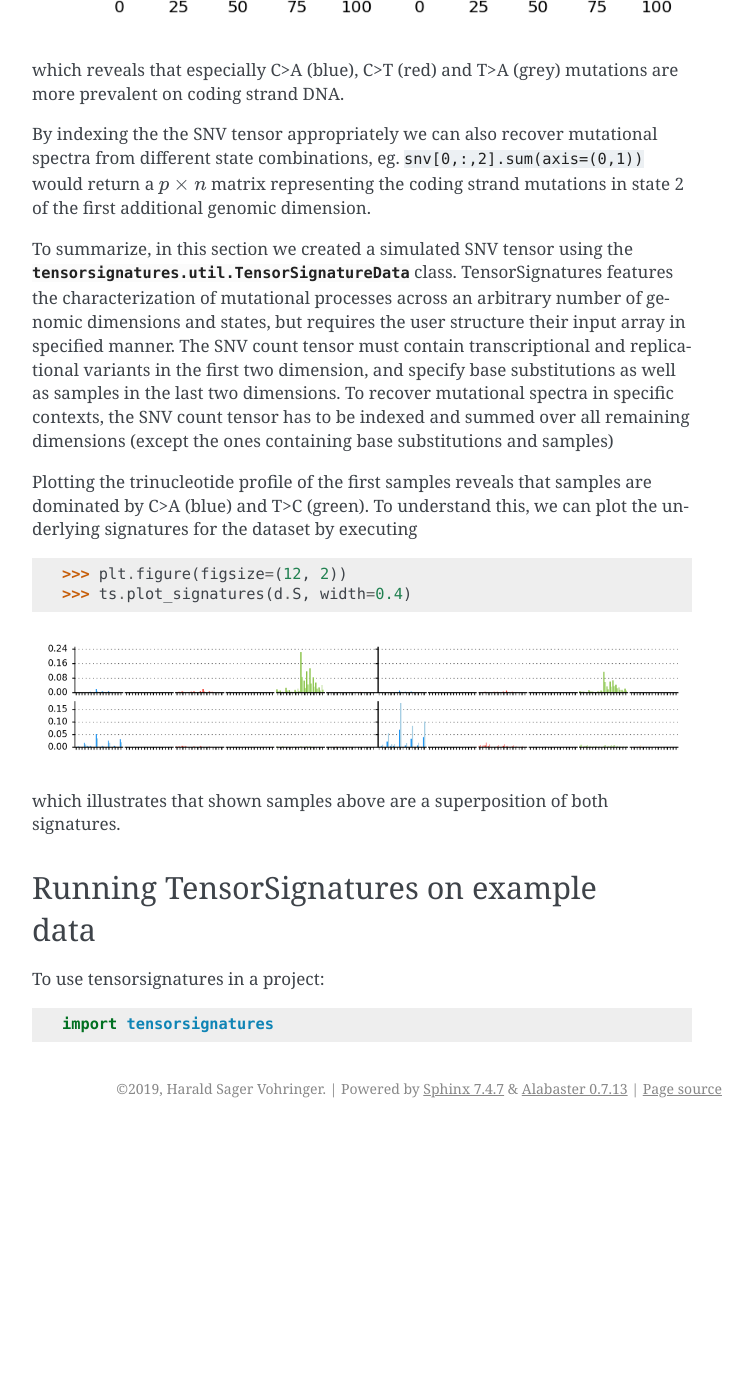
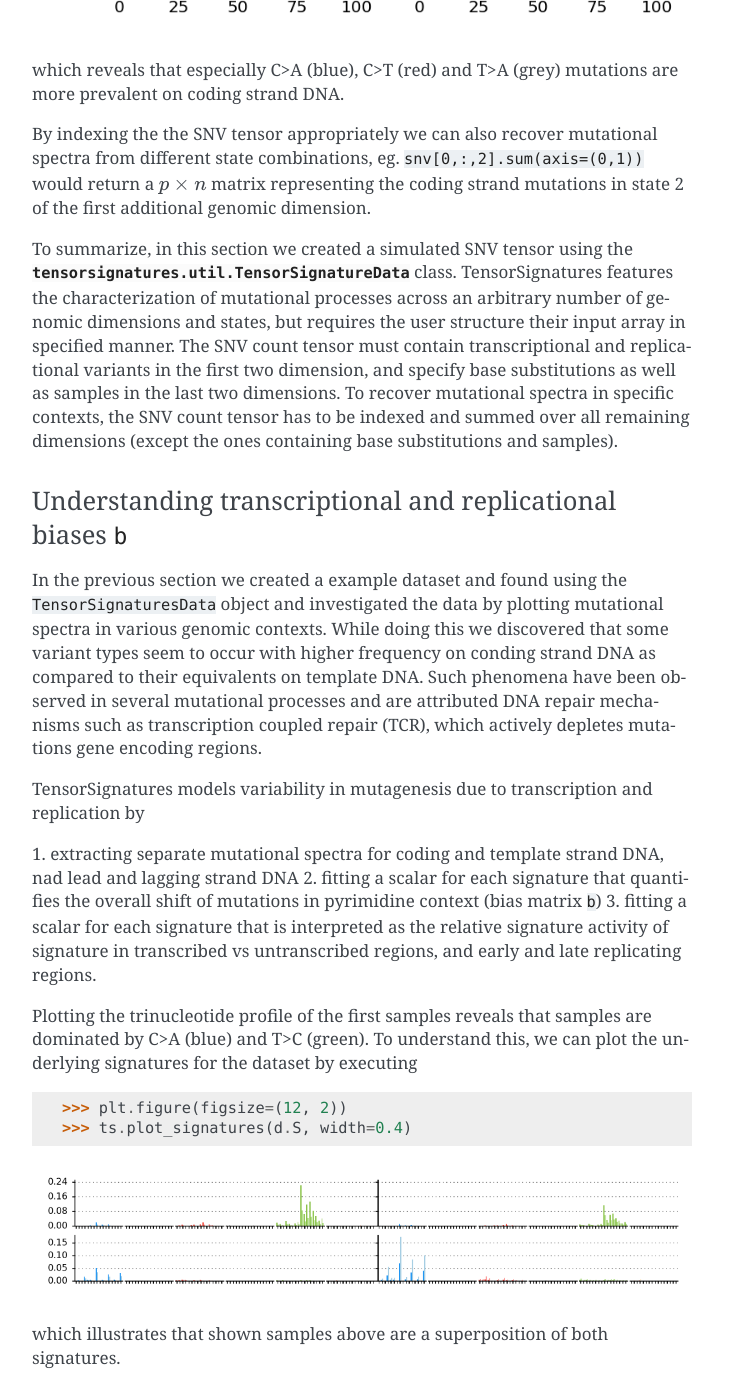
Before and after one commit to sagar87/tensorsignatures, a Sphinx documentation site: the page built from docs/tutorials.rst, in a window 1280 px wide and 1400 px high, scrolled down 3493 px. Shown: the whole window, without its empty margins (388-1141 px from the left). Built offline with Sphinx 7.4.7, drawn with Linux system fonts in a browser that asks for light colours; before the commit the page ends 4621 px from its top, so only the background shows below that; some of the changed text lies outside the part shown.

```diff
--- a/docs/tutorials.rst
+++ b/docs/tutorials.rst
@@ -153,7 +153,32 @@
 as well as samples in the last two dimensions. To recover mutational spectra
 in specific contexts, the SNV count tensor has to be indexed and summed over
 all remaining dimensions (except the ones containing base substitutions and
-samples)
+samples).
+
+Understanding transcriptional and replicational biases :code:`b`
+----------------------------------------------------------------
+
+In the previous section we created a example dataset and found using the
+:code:`TensorSignaturesData` object and investigated the data by plotting
+mutational spectra in various genomic contexts. While doing this we discovered
+that some variant types seem to occur with higher frequency on conding strand
+DNA as compared to their equivalents on template DNA. Such phenomena have been
+observed in several mutational processes and are attributed DNA repair mechanisms
+such as transcription coupled repair (TCR), which actively depletes mutations
+gene encoding regions.
+
+TensorSignatures models variability in mutagenesis due to transcription and
+replication by
+
+1. extracting separate mutational spectra for coding and template
+strand DNA, nad lead and lagging strand DNA
+2. fitting a scalar for each signature that quantifies the overall shift of mutations
+in pyrimidine context (bias matrix :code:`b`)
+3. fitting a scalar for each signature that is interpreted as the relative
+signature activity of signature in transcribed vs untranscribed regions, and
+early and late replicating regions.
+
+
 
 
 Plotting the trinucleotide profile of the first samples reveals that samples
```
